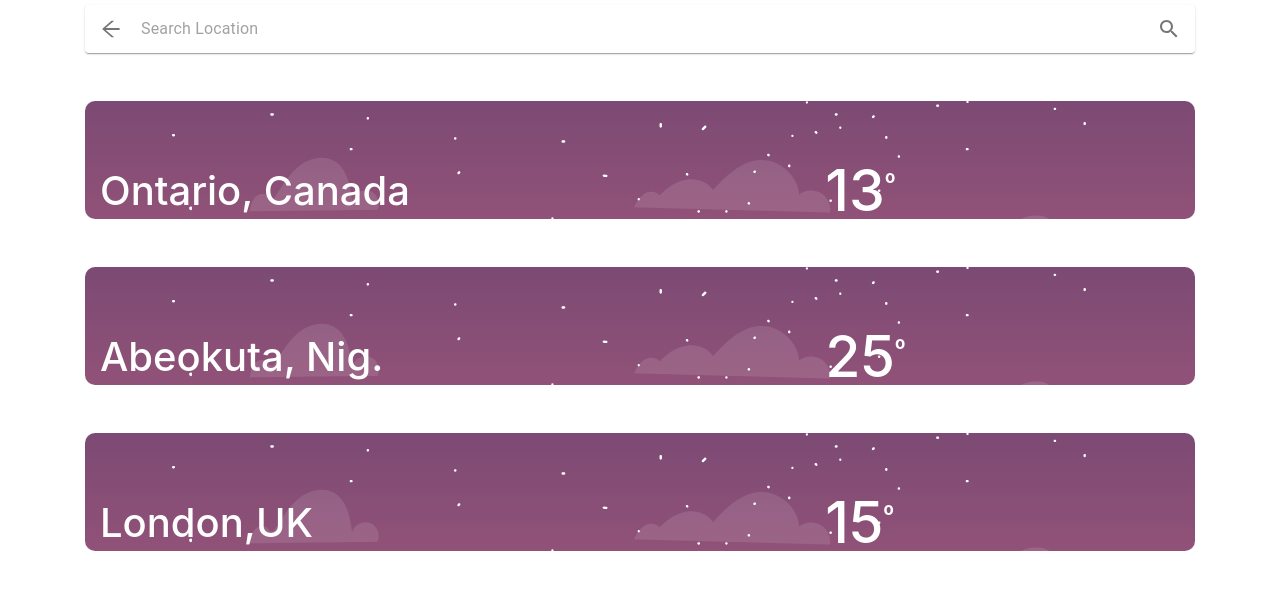
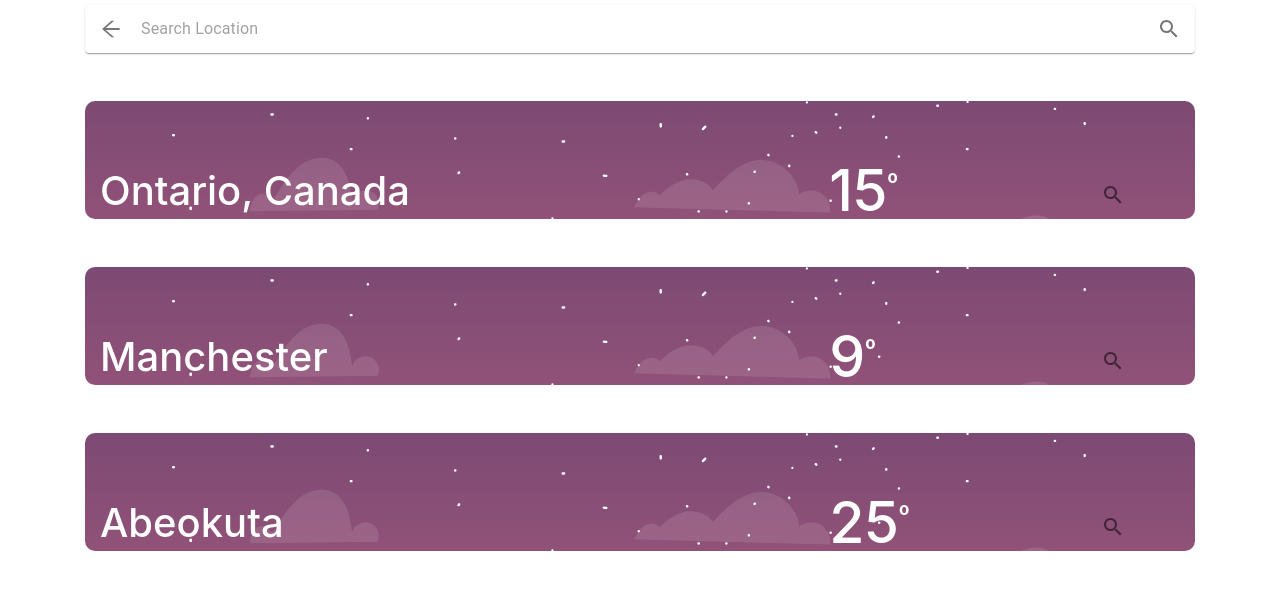
Before and after one commit to teezzan/Reactjs-WeatherApp, a React (Create React App) app: page / in a window 1280 px wide. Both pictures are taken after a click on the button "add". Shown: the top 590 px of the page. Built offline with nearby package versions, Linux system fonts and the light colour scheme.

Commit message:
implemented remove and TBD search

```diff
--- a/src/App.js
+++ b/src/App.js
@@ -19,7 +19,11 @@ class MainComp extends Component {
     weather: "Sunny",
     location: "Lagos, Nigeria",
     accent: "purple",
-    tray: true
+    tray: true,
+    recent_locations: [
+      { id: 1, name: "Ontario, Canada", temp: 15 },
+      { id: 2, name: "Manchester", temp: 9 },
+      { id: 3, name: "Abeokuta", temp: 25 }]
   }
 
 
@@ -42,7 +46,16 @@ class MainComp extends Component {
   tee = () => {
     alert("✔️ This works on every component!");
   };
-
+  handleSearch = () => {
+    var tee = document.getElementById("searchText").value;
+    console.log(tee);
+    //call api and store into state.
+  }
+  handleremoveRecent = (id) => {
+    console.log(`Cancel from ${id} card`);
+    const newRecent = this.state.recent_locations.filter(c => c.id !== id);
+    this.setState({recent_locations: newRecent});
+  };
   render() {
     if (this.state.tray) {
       return (
@@ -92,13 +105,16 @@ class MainComp extends Component {
 
     else {
       return (
+
         <div className="container ">
           <div style={{ alignText: "center" }} >
-            <SearchBar onToggle={this.toggle} />
+            <SearchBar onToggle={this.toggle} onSearch={this.handleSearch} />
           </div>
-          <LocationComp location={"Ontario, Canada"} temp={13} />
-          <LocationComp location={"Abeokuta, Nig."} temp={25} />
-          <LocationComp location={"London,UK"} temp={15} />
+          {
+            this.state.recent_locations.map(location => (
+              <LocationComp key={location.id} id={location.id} location={location.name} temp={location.temp} onRemoveRecent={this.handleremoveRecent}/>
+            ))
+          }
         </div>
       );
     }
--- a/src/components/SearchBar.jsx
+++ b/src/components/SearchBar.jsx
@@ -28,6 +28,7 @@ const useStyles = makeStyles((theme) => ({
   },
 }));
 
+
 export default function CustomizedInputBase(props) {
   const classes = useStyles();
 
@@ -40,9 +41,13 @@ export default function CustomizedInputBase(props) {
       >
         <AiOutlineArrowLeft />
       </IconButton>
-      <InputBase className={classes.input} placeholder="Search Location" />
-      <IconButton className={classes.iconButton} aria-label="search">
-        <SearchIcon />
+      <InputBase
+        className={classes.input}
+        id="searchText"
+        placeholder="Search Location"
+      />
+      <IconButton className={classes.iconButton} onClick={props.onSearch} aria-label="search">
+        <SearchIcon  />
       </IconButton>
     </Paper>
   );
--- a/src/components/locationComponent.jsx
+++ b/src/components/locationComponent.jsx
@@ -1,24 +1,34 @@
 import React, { Component } from "react";
-import "./locationComponent.css"
+import "./locationComponent.css";
+import IconButton from "@material-ui/core/IconButton";
+import Grid from "@material-ui/core/Grid";
+import SearchIcon from "@material-ui/icons/Search";
+class LocationCard extends Component {
+  state = {};
 
-import Grid from '@material-ui/core/Grid';
-class LocationCard extends Component {
-  state = {
-  };
+
 
   render() {
-    return <div className=" container my-5 locationCard" >
-              <Grid container justify="center"
-          alignItems="center" spacing={1}>
+    return (
+      <div className=" container my-5 locationCard">
+        <Grid container justify="center" alignItems="center" spacing={1}>
           <Grid item xs={8}>
-          <h1 style={{ color: "white" }}>{this.props.location}</h1>
+            <h1 style={{ color: "white" }}>{this.props.location}</h1>
           </Grid>
-          <Grid item xs={4}><h1 className="temp inline">{this.props.temp}<span className="deg">o</span> </h1>
+          <Grid item xs={3}>
+            <h1 className="temp inline px-1">
+              {this.props.temp}
+              <span className="deg">o</span>{" "}
+            </h1>
           </Grid>
+          <Grid item xs={1}>
+          <IconButton className="p-1" onClick={() => this.props.onRemoveRecent(this.props.id)} aria-label="search">
+            <SearchIcon />
+          </IconButton>
           </Grid>
-
-
-    </div>;
+        </Grid>
+      </div>
+    );
   }
 }
 
```
